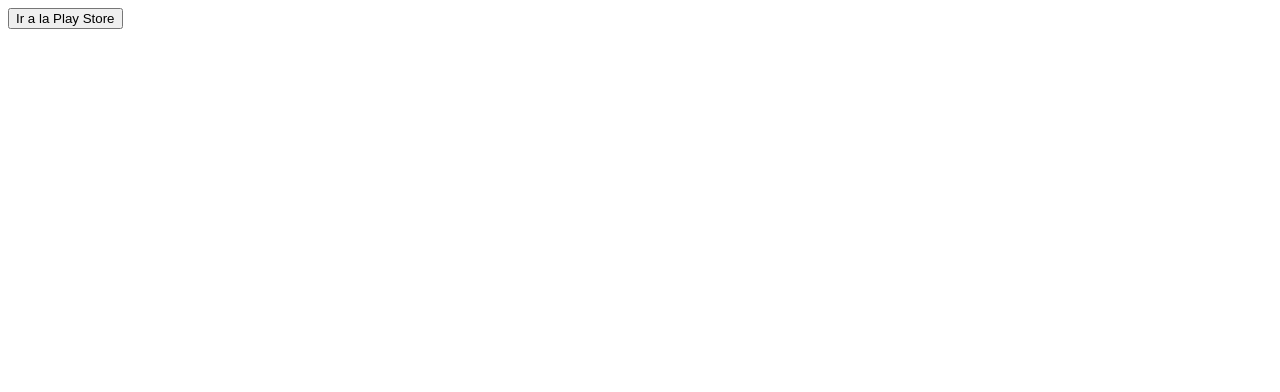
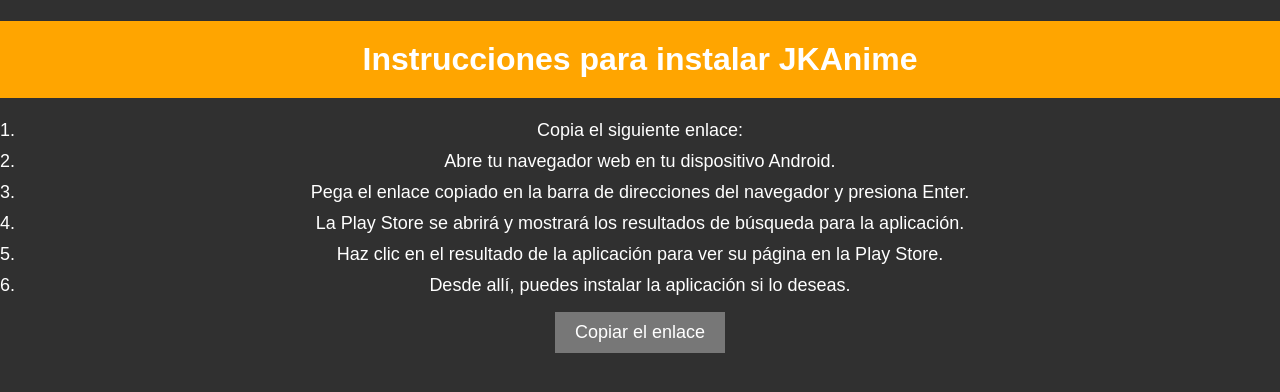
Before and after one commit to josemangandid/skz_server, a website: page src/app-json/index.html in a window 1280 px wide. Drawn offline with Linux system fonts and the light colour scheme.

Commit message:
prueba de boton 2

```diff
--- a/src/app-json/index.html
+++ b/src/app-json/index.html
@@ -1,23 +1,70 @@
 <!DOCTYPE html>
 <html>
 <head>
-    <title>Redireccionar a la Play Store</title>
+    <title>Instrucciones para instalar JKAnime</title>
+    <style>
+        body {
+            font-family: Arial, sans-serif;
+            background-color: #303030;
+            text-align: center;
+            margin: 0;
+            padding: 0;
+            color: #FFFFFF;
+        }
+        h1 {
+            background-color: #FFA500;
+            color: white;
+            padding: 20px;
+        }
+        ol {
+            list-style-type: decimal;
+            padding: 0 20px;
+        }
+        li {
+            font-size: 18px;
+            margin: 10px 0;
+        }
+        button {
+            background-color: #777777; /* Color gris */
+            color: white;
+            border: none;
+            padding: 10px 20px;
+            font-size: 18px;
+            cursor: pointer;
+        }
+        a {
+            text-decoration: none;
+            color: #3498db;
+        }
+        a:hover {
+            text-decoration: underline;
+        }
+    </style>
 </head>
 <body>
-    <button onclick="redirigirAPlayStore()">Ir a la Play Store</button>
+    <h1>Instrucciones para instalar JKAnime</h1>
+
+    <ol>
+        <li>Copia el siguiente enlace:</li>
+        <li>Abre tu navegador web en tu dispositivo Android.</li>
+        <li>Pega el enlace copiado en la barra de direcciones del navegador y presiona Enter.</li>
+        <li>La Play Store se abrirá y mostrará los resultados de búsqueda para la aplicación.</li>
+        <li>Haz clic en el resultado de la aplicación para ver su página en la Play Store.</li>
+        <li>Desde allí, puedes instalar la aplicación si lo deseas.</li>
+    </ol>
+
+    <button onclick="copiarEnlace()">Copiar el enlace</button>
 
     <script>
-        function redirigirAPlayStore() {
-            // El identificador de la aplicación en la Play Store (packageName)
-            var packageName = "com.turtle.chaca"; // Reemplaza con el nombre de tu aplicación
-
-            // Intenta abrir la aplicación de la Play Store
-            window.location.href = "market://details?id=" + packageName;
-
-            // Si no se encuentra la aplicación de la Play Store, redirige a la página web de la aplicación
-            setTimeout(function() {
-                window.location.href = "https://play.google.com/store/apps/details?id=" + packageName;
-            }, 1000);
+        function copiarEnlace() {
+            var enlace = "market://details?id=com.turtle.chaca";
+            var input = document.createElement("input");
+            document.body.appendChild(input);
+            input.value = enlace;
+            input.select();
+            document.execCommand("copy");
+            document.body.removeChild(input);
+            alert("Enlace copiado: " + enlace);
         }
     </script>
 </body>
```
